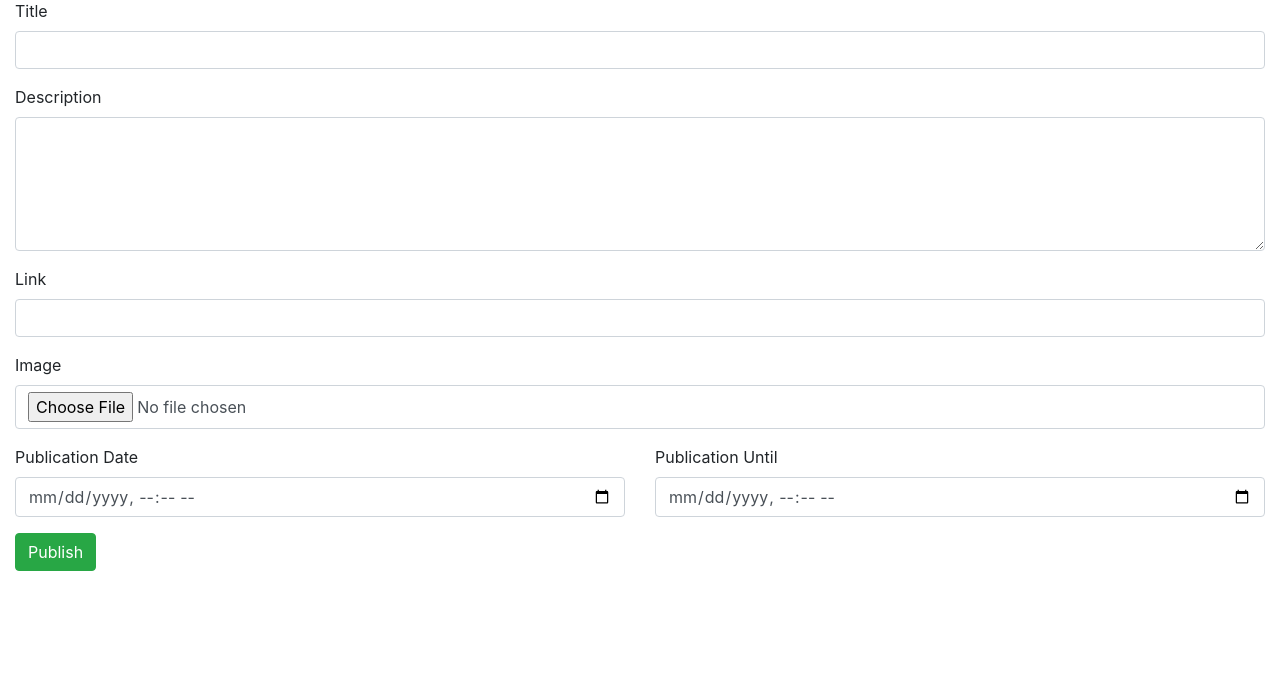
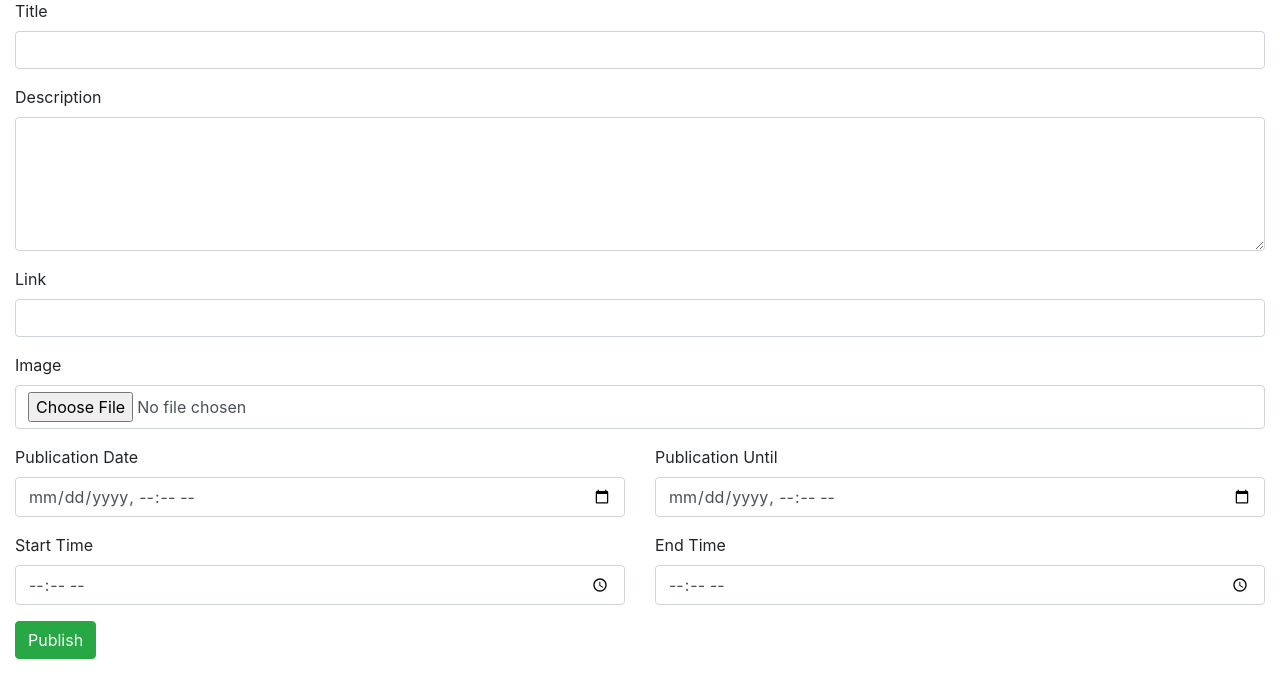
Before and after one commit to mstguillain/LINGI2255-2018-Superform-MS, a Flask app: template superform/superform/templates/moderate_post.html in a window 1280 px wide. Shown: the part 113-800 px from the top of the page. Run offline with Flask 2, Linux system fonts and the light colour scheme; the template is opened without the code that fills it, so the values that code supplies are empty; a user stored in the database is signed in; parts of the project's set-up code (start-up, migrations or seed data) failed here and were passed over; some libraries are stand-ins or nearby versions.

Commit message:
Bug partially fixed

```diff
--- a/superform/superform/models.py
+++ b/superform/superform/models.py
@@ -66,9 +66,6 @@ class Publishing(db.Model):
     image_url = db.Column(db.Text)
     date_from = db.Column(db.DateTime)
     date_until = db.Column(db.DateTime)
-    # start_time = db.Column(db.DateTime, nullable=True)
-    # end_time = db.Column(db.DateTime, nullable=True)
-
 
     __table_args__ = (db.PrimaryKeyConstraint('post_id', 'channel_id'),)
 
--- a/superform/superform/posts.py
+++ b/superform/superform/posts.py
@@ -39,7 +39,7 @@ def create_a_publishing(post, chn, form):
         form.get(chan + '_dateuntilpost')) is not None else post.date_until
     pub = Publishing(post_id=post.id, channel_id=chan, state=0, title=title_post, description=descr_post,
                      link_url=link_post, image_url=image_post,
-                     date_from=date_from, date_until=date_until)
+                     date_from=date_from, date_until=date_until, start_time=start_time, end_time=end_time)
 
     if not gcal_plugin.is_valid(pub):
        return None
--- a/superform/superform/templates/moderate_post.html
+++ b/superform/superform/templates/moderate_post.html
@@ -39,6 +39,18 @@
                                 <input id="dateuntilpost" name="dateuntilpost" type="datetime-local" class="form-control" value="{{ pub.date_until }}">
                             </div>
                         </div>
+                        <div class="col-md-6">
+                            <div class="form-group">
+                                <label for="starttime">Start Time</label><br>
+                                <input id="starttime" name="starttime" type="time" class="form-control" value="{{ pub.start_time }}">
+                            </div>
+                        </div>
+                        <div class="col-md-6">
+                            <div class="form-group">
+                                <label for="endtime">End Time</label><br>
+                                <input id="endtime" name="endtime" type="time" class="form-control" value="{{ pub.end_time }}">
+                            </div>
+                        </div>
                     </div>
 
                 </div>
--- a/superform/superform/templates/new.html
+++ b/superform/superform/templates/new.html
@@ -280,6 +280,8 @@
     </script>
     <script>
         var start = new Date();
+	start.setMinutes(0);
+        start = new Date(start.getTime() + 60 * 60000 + 60 * 60000);
         var end = new Date(start.getTime() + 60 * 60000);
         datefrom = start.toISOString();
         dateuntil = end.toISOString();
```
Also changed, not shown: superform/superform/tests/test_basic.py (+3 -0 lines), superform/superform/tests/test_gcal.py (+14 -16 lines), superform/superform/superform.db.
